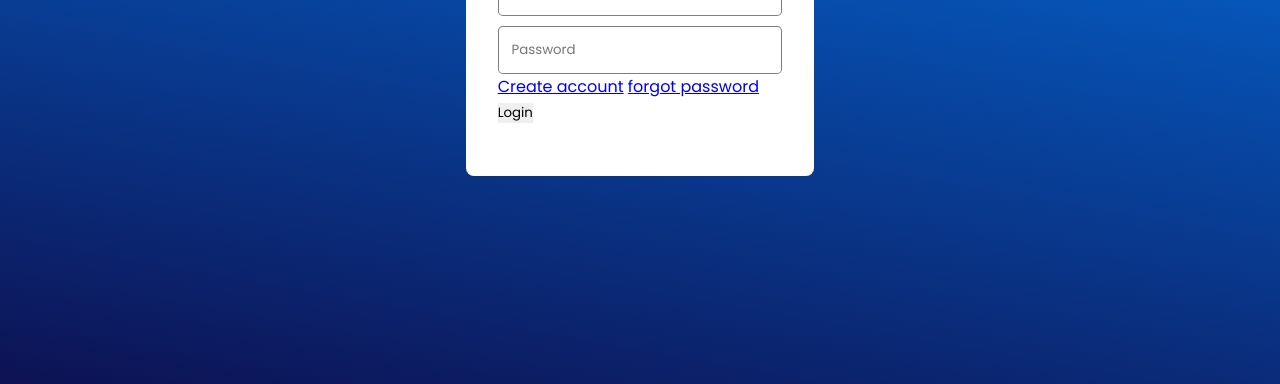
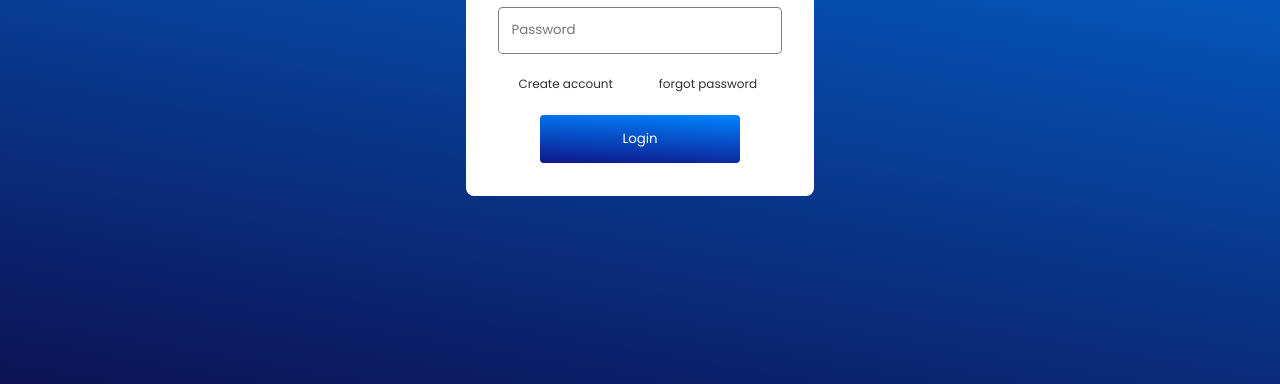
Before and after one commit to Myul8330/page-login, a plain HTML site: page index.html in a window 1280 px wide. Shown: the part 416-800 px from the top of the page. Drawn offline with Linux system fonts and the light colour scheme.

Commit message:
style button

```diff
--- a/index.html
+++ b/index.html
@@ -30,10 +30,12 @@
             </div>
             <div class="help-field">
                 <a href="#">Create account</a>
+            </div>
+            <div class="help-field">
                 <a href="#">forgot password</a>
             </div>
             <div class="btn-login">
-                <input type="button" value="Login">
+                <input type="button" value="Login" id="button">
             </div>
     </main>
 </body>
--- a/style.css
+++ b/style.css
@@ -48,7 +48,7 @@ body {
     border-radius: 50%;
     display:flex;
     top: 0;
-    left: 5rem;
+    left: 5.6rem;
     border: 0.1rem solid var(--gray-dark);
 }
 .profile-pic {
@@ -85,3 +85,38 @@ h2 {
     width: 100px;
     height: 10px;
 }
+/*Account =======================================*/
+.help-field {
+    font-size: 12px;
+    display:inline-block;
+    margin: 1.3rem;
+}
+a{
+    text-decoration: none;
+    color: var(--gray-dark);
+}
+.help-field :hover{
+    text-decoration: underline;
+    text-decoration-color: var(--gray-dark);
+}
+/*Button =======================================*/
+.btn-login {
+    width: 100%;
+    min-width: 100px;
+    min-height: 50px;
+    justify-content: center;
+    align-items: center;
+   display: flex;
+}
+input[type="button"]{
+    top: 0;
+    height: 3rem;
+    width: 70%;
+    border-radius: 0.25rem;
+    color: #fff;
+    background: linear-gradient(3deg, rgb(14, 23, 138),  rgb(0, 132, 255));
+    cursor: pointer;
+}
+input[id="button"] :hover{
+    background-color: aqua;
+}
```
